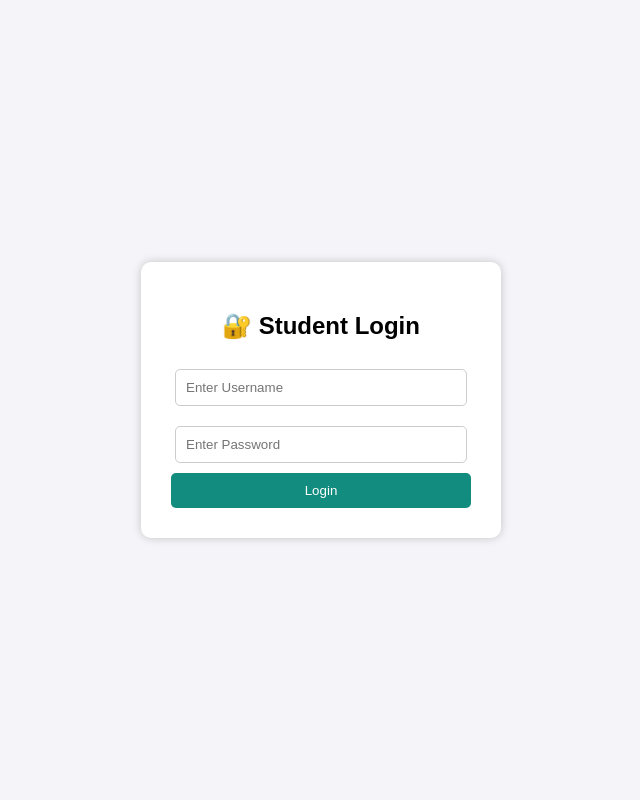
After one commit to nandananandu870-boop/Student-chatbot, a Flask app: template templates/login.html in a window 1280 px wide. The commit adds this page. Shown: the whole page, without its empty margins (319-959 px from the left). Run offline with Flask 3, Linux system fonts and the light colour scheme; the template is opened without the code that fills it, so the values that code supplies are empty.

Commit message:
Made some Changes

```diff
--- a/app.py
+++ b/app.py
@@ -1,31 +1,44 @@
-from flask import Flask, render_template, request
+from flask import Flask, render_template, request, redirect, url_for, session
+import chatbot
 
 app = Flask(__name__)
+app.secret_key = "mysecretkey"  # needed for session handling
 
-# Simple chatbot logic
-def chatbot_response(user_input):
-    user_input = user_input.lower()
-    if "hello" in user_input or "hi" in user_input:
-        return "Hello student! How are you?"
-    elif "course" in user_input:
-        return "We offer courses in CSE, ISE, and EC."
-    elif "time table" in user_input or "schedule" in user_input:
-        return "Classes start at 9 AM and end at 4 PM, with lunch at 1 PM."
-    elif "exam" in user_input:
-        return "Exams will be held in December. Good luck! 🍀"
-    elif "bye" in user_input:
-        return "Goodbye! Study well! 📚"
-    else:
-        return "Sorry, I don’t understand. Please ask about courses, timetable, or exams."
+# simple student login data
+users = {
+    "student1": "nandana",
+    "student2": "123456"
+}
 
-@app.route("/")
-def home():
-    return render_template("index.html")
+@app.route("/", methods=["GET", "POST"])
+def login():
+    if request.method == "POST":
+        username = request.form["nandana"]
+        password = request.form["123456"]
+        if username in users and users[username] == password:
+            session["user"] = username
+            return redirect(url_for("chat"))
+        else:
+            return render_template("login.html", error="Invalid username or password")
+    return render_template("login.html")
+
+@app.route("/chat")
+def chat():
+    if "user" not in session:
+        return redirect(url_for("login"))
+    return render_template("index.html", user=session["user"])
 
 @app.route("/get", methods=["POST"])
 def get_bot_response():
+    if "user" not in session:
+        return "Please login first!"
     user_message = request.form["msg"]
-    return chatbot_response(user_message)
+    return chatbot.chatbot_response(user_message)
+
+@app.route("/logout")
+def logout():
+    session.pop("user", None)
+    return redirect(url_for("login"))
 
 if __name__ == "__main__":
     app.run(debug=True)
--- /dev/null
+++ b/templates/login.html
@@ -0,0 +1,60 @@
+<!DOCTYPE html>
+<html>
+<head>
+    <title>Student Login</title>
+    <style>
+        body {
+            font-family: Arial, sans-serif;
+            background: #f4f4f9;
+            display: flex;
+            justify-content: center;
+            align-items: center;
+            height: 100vh;
+            margin: 0;
+        }
+        .login-box {
+            background: #fff;
+            padding: 30px;
+            border-radius: 10px;
+            box-shadow: 0px 0px 10px rgba(0,0,0,0.2);
+            width: 300px;
+            text-align: center;
+        }
+        input {
+            width: 90%;
+            padding: 10px;
+            margin: 10px 0;
+            border-radius: 5px;
+            border: 1px solid #ccc;
+        }
+        button {
+            background: #128c7e;
+            color: white;
+            border: none;
+            padding: 10px;
+            width: 100%;
+            border-radius: 5px;
+            cursor: pointer;
+        }
+        button:hover {
+            background: #075e54;
+        }
+        .error {
+            color: red;
+        }
+    </style>
+</head>
+<body>
+    <div class="login-box">
+        <h2>🔐 Student Login</h2>
+        <form method="POST">
+            <input type="text" name="username" placeholder="Enter Username" required><br>
+            <input type="password" name="password" placeholder="Enter Password" required><br>
+            <button type="submit">Login</button>
+        </form>
+        {% if error %}
+            <p class="error">{{ error }}</p>
+        {% endif %}
+    </div>
+</body>
+</html>
```
Also changed, not shown: chatbot.py (+16 -23 lines), templates/index.html (+82 -27 lines), database.py (added).
